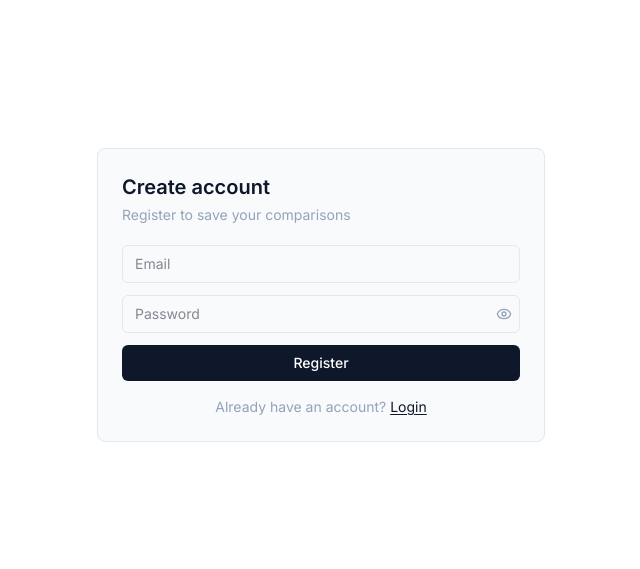
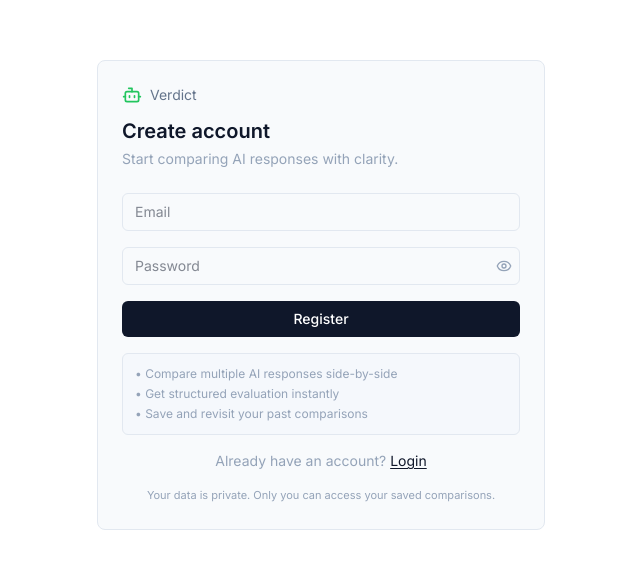
Before and after one commit to adnanshakir/Battle-Arena, a React (Vite) app in the folder Frontend/: page /register in a window 1280 px wide. Shown: the part 105-674 px from the top of the page, without its empty margins (319-959 px from the left). Built offline with nearby package versions, Linux system fonts and the light colour scheme; no server answers.

Commit message:
feat: enhance UI components with new design elements and improved messaging

```diff
--- a/Frontend/src/components/layout/Header.jsx
+++ b/Frontend/src/components/layout/Header.jsx
@@ -23,7 +23,7 @@ export function Header({ isOpen, onToggleSidebar, theme, onToggleTheme }) {
       {/* Left */}
       <div className="flex items-center gap-3 min-w-0">
         <Button
-          variant="ghost"
+          variant="secondary"
           size="icon"
           onClick={onToggleSidebar}
           aria-label={isOpen ? 'Collapse sidebar' : 'Open sidebar'}
@@ -40,7 +40,7 @@ export function Header({ isOpen, onToggleSidebar, theme, onToggleTheme }) {
       {/* Right */}
       <div className="flex items-center gap-1">
         <Button
-          variant="ghost"
+          variant="default"
           size="sm"
           onClick={handleAuthAction}
           aria-label={user ? 'Logout' : 'Login'}
--- a/Frontend/src/pages/Home.jsx
+++ b/Frontend/src/pages/Home.jsx
@@ -11,8 +11,8 @@ const SUGGESTED = [
 
 export function Home({ onSubmit, loading }) {
   return (
-    <div className="flex-1 flex items-center justify-center px-4 py-12 overflow-y-auto">
-      <div className="w-full max-w-150 space-y-5">
+    <div className="min-h-full bg-surface relative flex items-center justify-center p-4 overflow-y-auto">
+      <div className="w-full max-w-150 space-y-5 py-8">
         {/* Hero */}
         <div className="text-center space-y-2">
           <div className="inline-flex items-center justify-center rounded-md p-1">
--- a/Frontend/src/pages/Login.jsx
+++ b/Frontend/src/pages/Login.jsx
@@ -1,6 +1,6 @@
 import React, { useState } from 'react';
 import { Link, useNavigate } from 'react-router-dom';
-import { Eye, EyeOff } from 'lucide-react';
+import { Bot, Eye, EyeOff } from 'lucide-react';
 import { Card } from '../components/ui/Card';
 import { Button } from '../components/ui/Button';
 import { useAuth } from '../hooks/useAuth';
@@ -31,12 +31,19 @@ export function Login() {
   };
 
   return (
-    <div className="min-h-full bg-surface flex items-center justify-center p-4">
+    <div className="min-h-full bg-surface relative flex items-center justify-center p-4">
       <Card className="w-full max-w-md p-6">
+        <div className="flex items-center gap-2 mb-3">
+          <Bot className="text-accent" size={20} />
+          <span className="text-sm text-subtle">Verdict</span>
+        </div>
+
         <h1 className="text-xl font-semibold text-fg">Welcome back</h1>
-        <p className="text-sm text-muted mt-1">Login to save your comparisons</p>
+        <p className="text-sm text-muted mt-1">
+          Compare answers. Pick the better one.
+        </p>
 
-        <form className="mt-5 space-y-3" onSubmit={handleSubmit}>
+        <form className="mt-6 space-y-4" onSubmit={handleSubmit}>
           <input
             type="email"
             value={email}
@@ -70,10 +77,16 @@ export function Login() {
 
           {error ? <p className="text-xs text-red-500">{error}</p> : null}
 
-          <Button type="submit" className="w-full" disabled={loading}>
+          <Button type="submit" className="w-full font-medium" disabled={loading}>
             {loading ? 'Logging in...' : 'Login'}
           </Button>
         </form>
+
+        <div className="text-xs text-muted mt-4 border border-border rounded-md p-3 bg-muted-bg/40 space-y-1">
+          <p>• Compare multiple AI responses side-by-side</p>
+          <p>• Get structured evaluation instantly</p>
+          <p>• Save and revisit your past comparisons</p>
+        </div>
 
         <p className="text-sm text-muted mt-4 text-center">
           Don&apos;t have an account?{' '}
@@ -81,6 +94,10 @@ export function Login() {
             Register
           </Link>
         </p>
+
+        <p className="text-[11px] text-muted mt-4 text-center">
+          Your data is private. Only you can access your saved comparisons.
+        </p>
       </Card>
     </div>
   );
--- a/Frontend/src/pages/Register.jsx
+++ b/Frontend/src/pages/Register.jsx
@@ -1,6 +1,6 @@
 import React, { useState } from 'react';
 import { Link, useNavigate } from 'react-router-dom';
-import { Eye, EyeOff } from 'lucide-react';
+import { Bot, Eye, EyeOff } from 'lucide-react';
 import { Card } from '../components/ui/Card';
 import { Button } from '../components/ui/Button';
 import { useAuth } from '../hooks/useAuth';
@@ -31,12 +31,19 @@ export function Register() {
   };
 
   return (
-    <div className="min-h-full bg-surface flex items-center justify-center p-4">
+    <div className="min-h-full bg-surface relative flex items-center justify-center p-4">
       <Card className="w-full max-w-md p-6">
+        <div className="flex items-center gap-2 mb-3">
+          <Bot className="text-accent" size={20} />
+          <span className="text-sm text-subtle">Verdict</span>
+        </div>
+
         <h1 className="text-xl font-semibold text-fg">Create account</h1>
-        <p className="text-sm text-muted mt-1">Register to save your comparisons</p>
+        <p className="text-sm text-muted mt-1">
+          Start comparing AI responses with clarity.
+        </p>
 
-        <form className="mt-5 space-y-3" onSubmit={handleSubmit}>
+        <form className="mt-6 space-y-4" onSubmit={handleSubmit}>
           <input
             type="email"
             value={email}
@@ -70,10 +77,16 @@ export function Register() {
 
           {error ? <p className="text-xs text-red-500">{error}</p> : null}
 
-          <Button type="submit" className="w-full" disabled={loading}>
+          <Button type="submit" className="w-full font-medium" disabled={loading}>
             {loading ? 'Registering...' : 'Register'}
           </Button>
         </form>
+
+        <div className="text-xs text-muted mt-4 border border-border rounded-md p-3 bg-muted-bg/40 space-y-1">
+          <p>• Compare multiple AI responses side-by-side</p>
+          <p>• Get structured evaluation instantly</p>
+          <p>• Save and revisit your past comparisons</p>
+        </div>
 
         <p className="text-sm text-muted mt-4 text-center">
           Already have an account?{' '}
@@ -81,6 +94,10 @@ export function Register() {
             Login
           </Link>
         </p>
+
+        <p className="text-[11px] text-muted mt-4 text-center">
+          Your data is private. Only you can access your saved comparisons.
+        </p>
       </Card>
     </div>
   );
```
